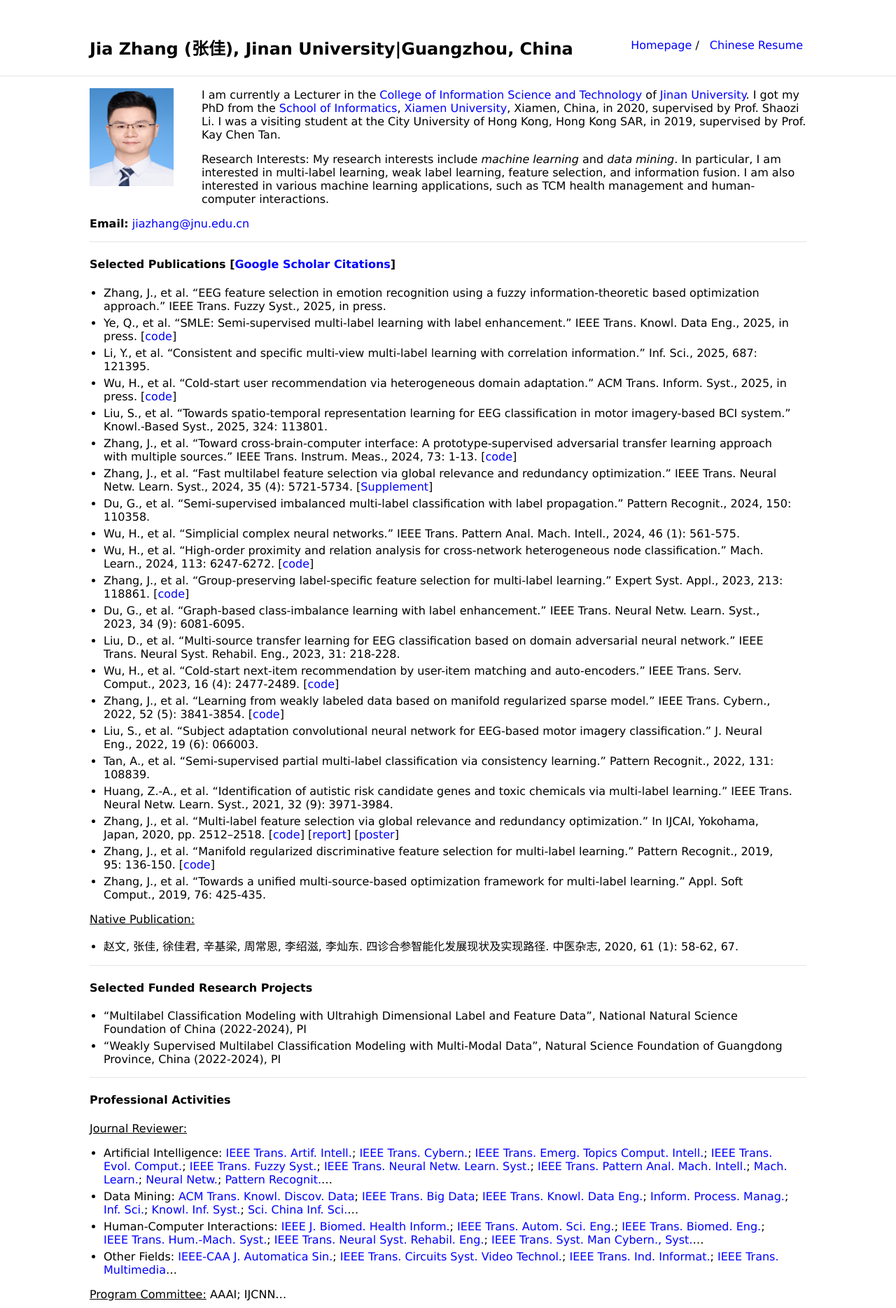
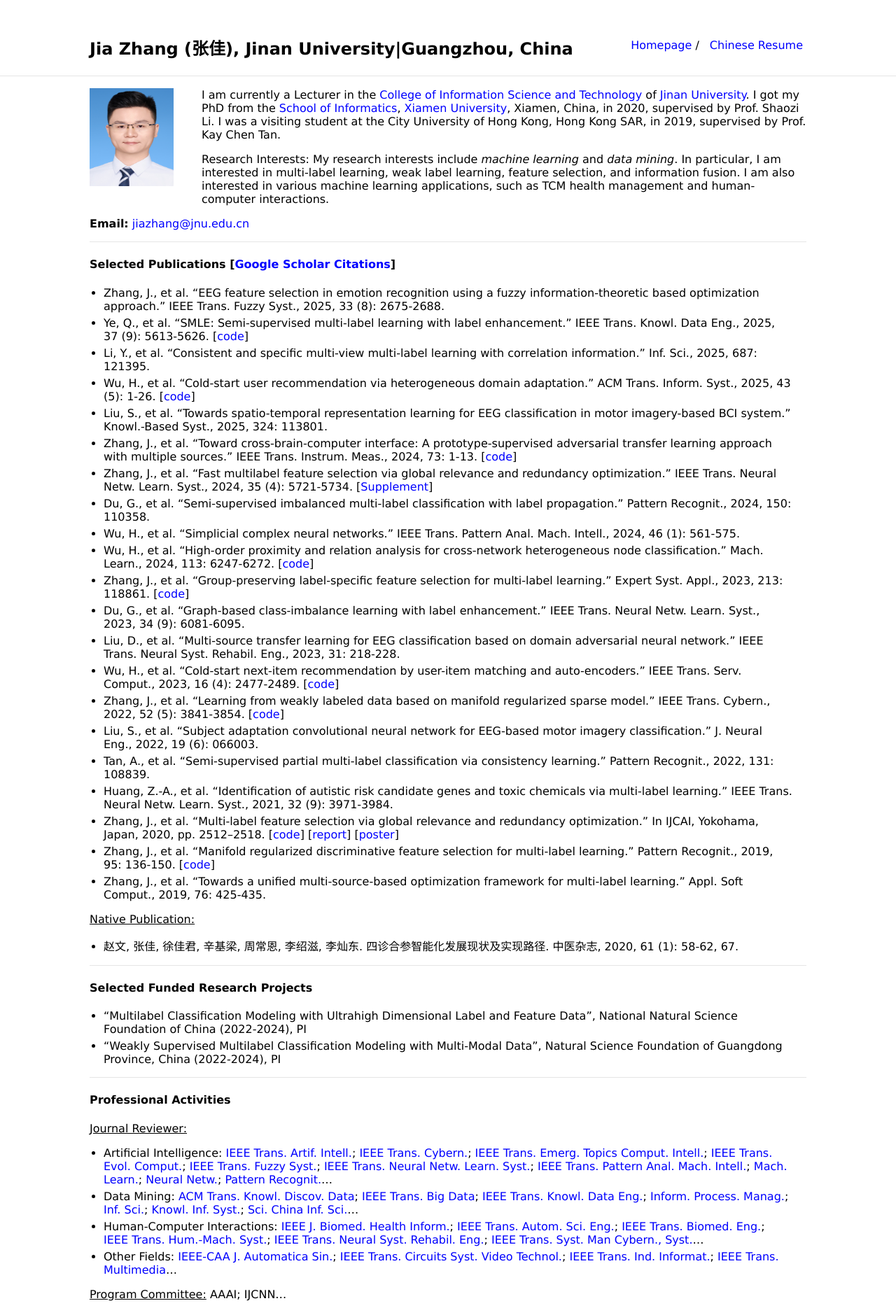
Before and after one commit to jiazhang-ml/jiazhang-ml.github.io, a Jekyll site: the page built from index.md, in a window 1280 px wide, cut to the strip 0-1869 px from the top of the page. Shown: the whole strip at 70% size. Built offline with Jekyll 4.4.1, drawn with Linux system fonts in a browser that asks for light colours.

Commit message:
Update index.md

```diff
--- a/index.md
+++ b/index.md
@@ -15,10 +15,10 @@ Research Interests: My research interests include *machine learning* and *data m
 
 #### Selected Publications [[Google Scholar Citations](https://scholar.google.com.hk/citations?user=yBaTk-gAAAAJ&hl=en)]
 
-* Zhang, J., et al. "EEG feature selection in emotion recognition using a fuzzy information-theoretic based optimization approach." IEEE Trans. Fuzzy Syst., 2025, in press.
-* Ye, Q., et al. "SMLE: Semi-supervised multi-label learning with label enhancement." IEEE Trans. Knowl. Data Eng., 2025, in press. [[code](https://github.com/JNU-IHCILab/SMLE)]
+* Zhang, J., et al. "EEG feature selection in emotion recognition using a fuzzy information-theoretic based optimization approach." IEEE Trans. Fuzzy Syst., 2025, 33 (8): 2675-2688.
+* Ye, Q., et al. "SMLE: Semi-supervised multi-label learning with label enhancement." IEEE Trans. Knowl. Data Eng., 2025, 37 (9): 5613-5626. [[code](https://github.com/JNU-IHCILab/SMLE)]
 * Li, Y., et al. "Consistent and specific multi-view multi-label learning with correlation information." Inf. Sci., 2025, 687: 121395.
-* Wu, H., et al. "Cold-start user recommendation via heterogeneous domain adaptation." ACM Trans. Inform. Syst., 2025, in press. [[code](https://github.com/wuhanrui/FDMA)]
+* Wu, H., et al. "Cold-start user recommendation via heterogeneous domain adaptation." ACM Trans. Inform. Syst., 2025, 43 (5): 1-26. [[code](https://github.com/wuhanrui/FDMA)]
 * Liu, S., et al. "Towards spatio-temporal representation learning for EEG classification in motor imagery-based BCI system." Knowl.-Based Syst., 2025, 324: 113801.
 * Zhang, J., et al. "Toward cross-brain-computer interface: A prototype-supervised adversarial transfer learning approach with multiple sources." IEEE Trans. Instrum. Meas., 2024, 73: 1-13. [[code](PSAT-main.zip)]
 * Zhang, J., et al. "Fast multilabel feature selection via global relevance and redundancy optimization." IEEE Trans. Neural Netw. Learn. Syst., 2024, 35 (4): 5721-5734. [[Supplement](SM-GRROfast.pdf)]
```
